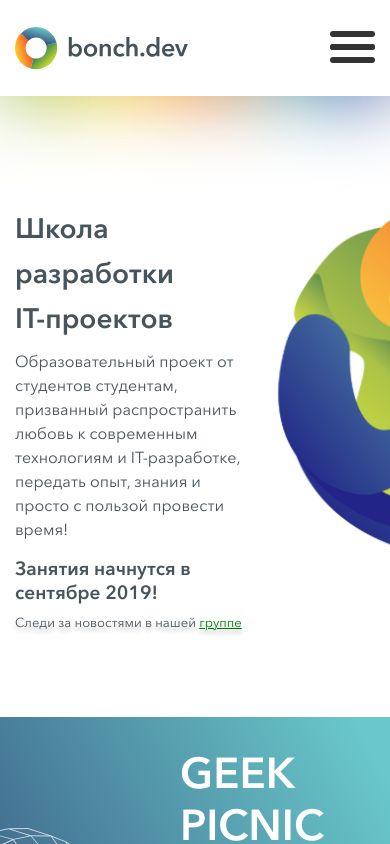
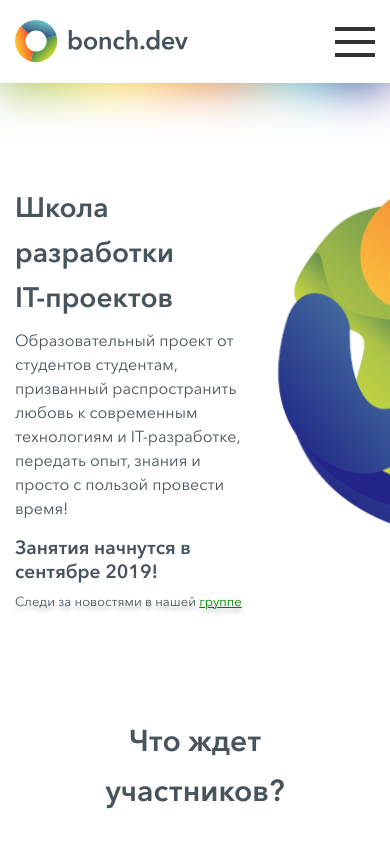
Before and after one commit to Karelkin/BonchSchool, a Vue app: page / in a window 390 px wide. Shown: the top 844 px of the page. Built offline with nearby package versions, Linux system fonts and the light colour scheme.

Commit message:
fix nav, team

```diff
--- a/src/App.vue
+++ b/src/App.vue
@@ -2,7 +2,6 @@
   <div>
     <app-header></app-header>
     <school></school>
-    <geek></geek>
     <experience></experience>
     <courses></courses>
     <study></study>
--- a/src/components/AppHeader.vue
+++ b/src/components/AppHeader.vue
@@ -45,18 +45,17 @@ export default{
 // }
 .menu__icon {
   display: none;
-  width: 45px;
-  height: 35px;
+  width: 40px;
+  height: 30px;
   position: relative;
   cursor: pointer;
 }
 .menu__icon span {
   display: block;
   position: absolute;
-  height: 6px;
+  height: 4px;
   width: 100%;
   background: #333333;
-  border-radius: 9px;
   opacity: 1;
   left: 0;
   transform: rotate(0deg);
@@ -89,19 +88,21 @@ export default{
 }
 .header__nav {
   background-color: #fff;
-  z-index: 5;
+  z-index: 999;
   nav.open{
     display: flex;
   }
 }
 .app-header{
-  min-height: 96px;
+  min-height: 75px;
 }
 .background{
   background: linear-gradient(90deg, #639A49 0%, #B1C527 13.02%, #FCD23F 31.87%, #E77230 53.73%, #4FC2D0 77.6%, #222487 94.27%);
-  filter: blur(40px);
-  height: 65px;
+  filter: blur(25px);
+  height: 76px;
   width: 100%;
+  position: fixed;
+  z-index: 5;
 }
 .header{
   display: flex;
@@ -109,9 +110,11 @@ export default{
   position: absolute;
   top: 0;
   left: 0;
-  min-height: 96px;
+  min-height: 75px;
   background-color: #fff;
   width: 100%;
+  position: fixed;
+  z-index: 998;
 }
 .header__logo{
   display: flex;
@@ -185,7 +188,7 @@ export default{
     }
   }
   .background{
-    height: 95px;
+    height: 85px;
   }
 }
 </style>
--- a/src/components/School.vue
+++ b/src/components/School.vue
@@ -28,6 +28,7 @@
   top: 0;
   right: 0px;
   width: 480px;
+  z-index: 5;
 }
 .school__info{
   padding-top: 110px;
--- a/src/components/Team.vue
+++ b/src/components/Team.vue
@@ -9,39 +9,39 @@
       <div class="col-md-5 offset-md-2 col-6 offset-0 items-left">
         <div class='item'>
           <img src="@/assets/img/team-1.png" alt="">
-          <h6>Черномырдин Владимир</h6>
+          <a href="https://vk.com/id_d1kobraz" title='https://vk.com/id_d1kobraz' target="_blank"><h6>Черномырдин Владимир</h6></a>
           <p>Руководитель школы</p>
         </div>
         <div class='item'>
           <img src="@/assets/img/team-2.png" alt="">
-          <h6>Суриков Владислав</h6>
+          <a href="https://vk.com/id51525123" title='https://vk.com/id51525123' target="_blank"><h6>Суриков Владислав</h6></a>
           <p>Руководитель направления Back-end</p>
         </div>
         <div class='item'>
           <img src="@/assets/img/team-3.png" alt="">
-          <h6>Горшенина Александра</h6>
+          <a href="https://vk.com/id_arika" title='https://vk.com/id_arika' target="_blank"><h6>Горшенина Александра</h6></a>
           <p>Руководитель направления Design</p>
         </div>
         <div class='item'>
           <img src="@/assets/img/team-4.png" alt="">
-          <h6>Крикун Дарина</h6>
+          <a href="https://vk.com/rina_babyz" title='https://vk.com/rina_babyz' target="_blank"><h6>Крикун Дарина</h6></a>
           <p>Руководитель направления SMM</p>
         </div>
       </div>
       <div class="col-md-5 col-6 items-right">
         <div class='item'>
           <img src="@/assets/img/team-5.png" alt="">
-          <h6>Глазков Глеб</h6>
+          <a href="https://vk.com/eye_kov" title='https://vk.com/eye_kov' target="_blank"><h6>Глазков Глеб</h6></a>
           <p>Координатор школы</p>
         </div>
         <div class='item'>
           <img src="@/assets/img/team-6.png" alt="">
-          <h6>Липкович Денис</h6>
+          <a href="https://vk.com/waar_we" title='https://vk.com/waar_we' target="_blank"><h6>Липкович Денис</h6></a>
           <p>Руководитель направления Front-end</p>
         </div>
         <div class='item'>
           <img src="@/assets/img/team-7.png" alt="">
-          <h6>Герман Олег</h6>
+          <a href="https://vk.com/oleggerman2000" title='https://vk.com/oleggerman2000' target="_blank"><h6>Герман Олег</h6></a>
           <p>Руководитель направления Mobile Development</p>
         </div>
       </div>
@@ -68,12 +68,16 @@
     max-width: 300px;
     width: 100%;
   }
+  a{
+    color: #F6933F;
+  }
   h6{
     color: #F6933F;
     font-family: 'Avenir Next Cyr Demi';
     font-size: 28px;
     line-height: 30px;
     margin-top: 20px;
+    cursor: pointer;
   }
   p{
     font-size: 24px;
--- a/src/main.js
+++ b/src/main.js
@@ -7,11 +7,11 @@ import 'bootstrap/dist/css/bootstrap.css'
 import 'bootstrap-vue/dist/bootstrap-vue.css'
 import '@/assets/scss/fonts.scss'
 import VueScrollTo from 'vue-scrollto'
-import VueLazyload from 'vue-lazyload'
 
-Vue.use(VueLazyload)
-
-Vue.use(VueScrollTo)
+Vue.use(VueScrollTo, {
+  duration: 900,
+  offset: -105
+})
 
 Vue.use(BootstrapVue)
 
```
